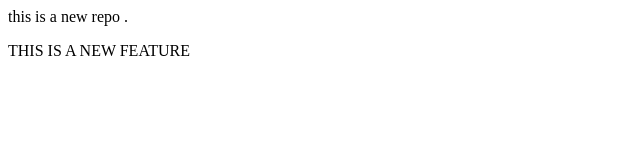
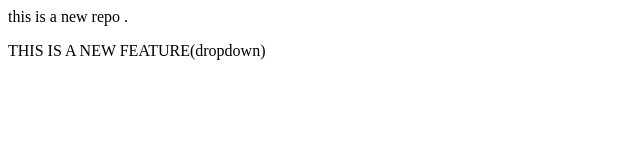
Before and after one commit to ruso181920/local-repo, a plain HTML site: page index.html in a window 1280 px wide. Shown: the full height of the page, 0-640 px from the left. Drawn offline with Linux system fonts and the light colour scheme.

Commit message:
add dropdown

```diff
--- a/index.html
+++ b/index.html
@@ -1,2 +1,2 @@
 <p>this is a new repo .</p>
-<P>THIS IS A NEW FEATURE</P>
+<P>THIS IS A NEW FEATURE(dropdown)</P>
```
